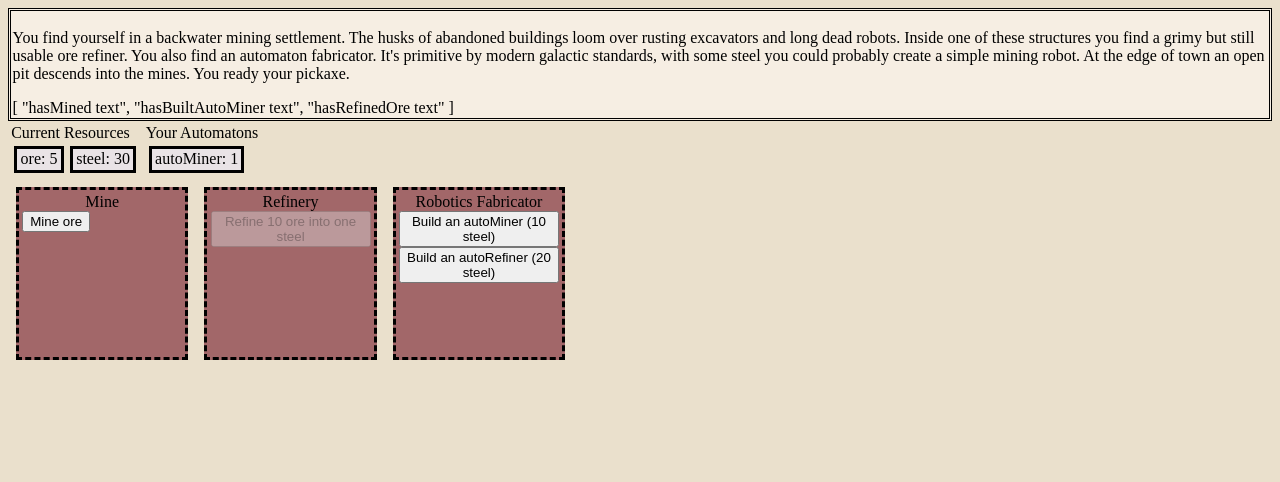
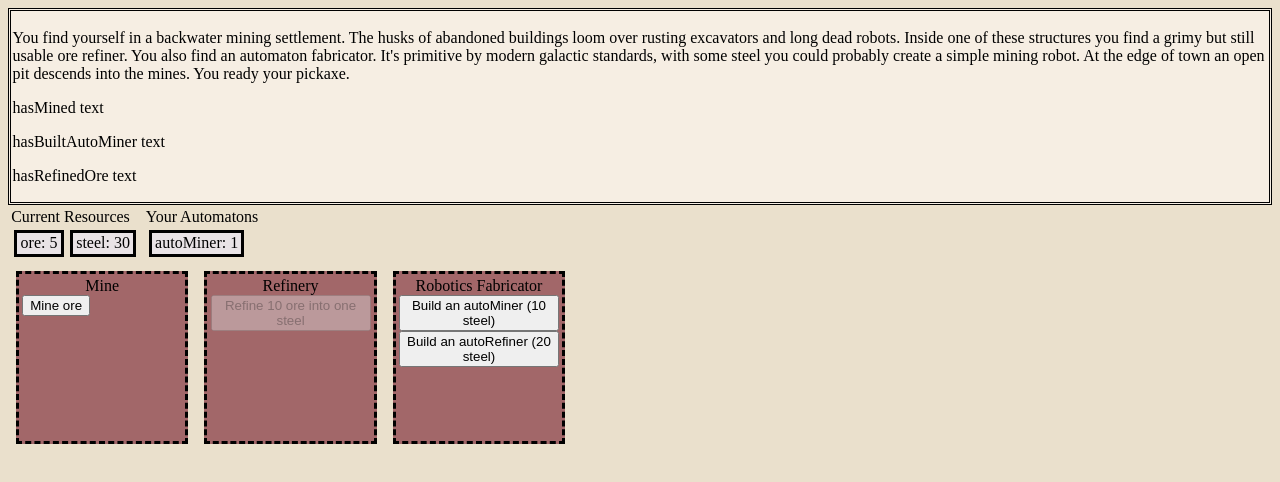
Before and after one commit to michaelwhittemore/vue-clicker-game, a Vue app: page / in a window 1280 px wide. Shown: the top 482 px of the page. Built offline with nearby package versions, Linux system fonts and the light colour scheme.

Commit message:
nothing wrong with my understadning, I just had not been apllying computed to the prop

```diff
--- a/src/components/NarrativeText.vue
+++ b/src/components/NarrativeText.vue
@@ -28,7 +28,7 @@ const narrativeTriggersToText = {
 }
 
 // Returns an array of the text of narrativeTriggersToText where narrativeTriggers is true
-const computedTriggeredText = (() => {
+const computedTriggeredText = computed(() => {
     return (Object.keys(gameStateStorage.narrativeTriggers) as Array<keyof typeof gameStateStorage.narrativeTriggers>)
         .filter(trigger => gameStateStorage.narrativeTriggers[trigger]).map(trigger => narrativeTriggersToText[trigger])
 })
@@ -45,7 +45,6 @@ const computedTriggeredText = (() => {
             You ready your pickaxe.
         </p>
         <p v-for="narrativeText in computedTriggeredText"> {{ narrativeText }} </p>
-        {{ computedTriggeredText() }}
     </div>
 </template>
 <style>
```
